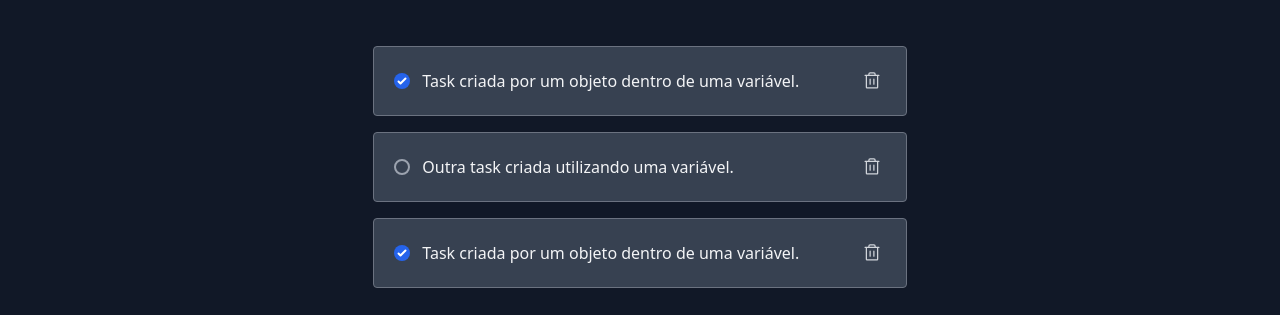
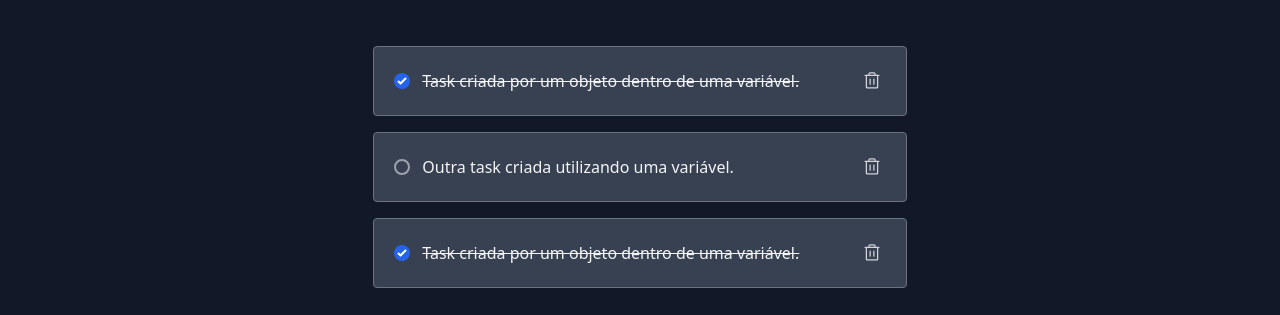
Before and after one commit to JhonesJhonatas/todo-challenge, a React (Vite) app: page / in a window 1280 px wide. Shown: the part 325-640 px from the top of the page. Built offline with nearby package versions, Linux system fonts and the light colour scheme.

Commit message:
Tasks por variável

```diff
--- a/src/components/Form.tsx
+++ b/src/components/Form.tsx
@@ -1,9 +1,19 @@
 import { PlusCircle } from "@phosphor-icons/react";
+import { FormEvent } from "react";
 
 export function Form() {
+
+  function handleCreateNewTask(event: FormEvent){
+    event.preventDefault()
+
+
+  }
+
   return (
-    <form className="flex justify-center -mt-6 gap-4 w-5/12 mx-auto">
+
+    <form onSubmit={handleCreateNewTask} className="flex justify-center -mt-6 gap-4 w-5/12 mx-auto">
       <input
+        name="inputForm"
         className="p-3 rounded text-gray-100 bg-gray-700 w-full focus:outline-none focus:outline focus:outline-blue-500"
         type="text"
         placeholder="Adicione uma nova tarefa"
--- a/src/components/TaskBox.tsx
+++ b/src/components/TaskBox.tsx
@@ -6,11 +6,12 @@ interface TaskProps{
 }
 
 export function TaskBox({complete, description}: TaskProps){
+
   return (
     <div className='bg-gray-700 rounded border border-gray-500 p-5 flex justify-between items-center'>
       <div className='flex gap-3 items-center'>
         <input className='border-2 bg-transparent rounded-full cursor-pointer border-gray-400 hover:bg-blue-950' type="checkbox" defaultChecked={complete} />
-        <p className='text-gray-100 '>{description}</p>
+        <p className={complete === true ? 'text-gray-100 line-through' : 'text-gray-100'}>{description}</p>
       </div>
       <Trash className='text-gray-300 cursor-pointer ease-in-out duration-100  hover:bg-gray-800 hover:text-red-600 rounded p-1' size={28} />
     </div>
--- a/src/components/TasksInfo.tsx
+++ b/src/components/TasksInfo.tsx
@@ -4,6 +4,7 @@ interface Props{
 }
 
 export function TasksInfo(props : Props) {
+
   return (
     <section className="border-b border-gray-600 pb-6 flex justify-between mb-8">
 
```
